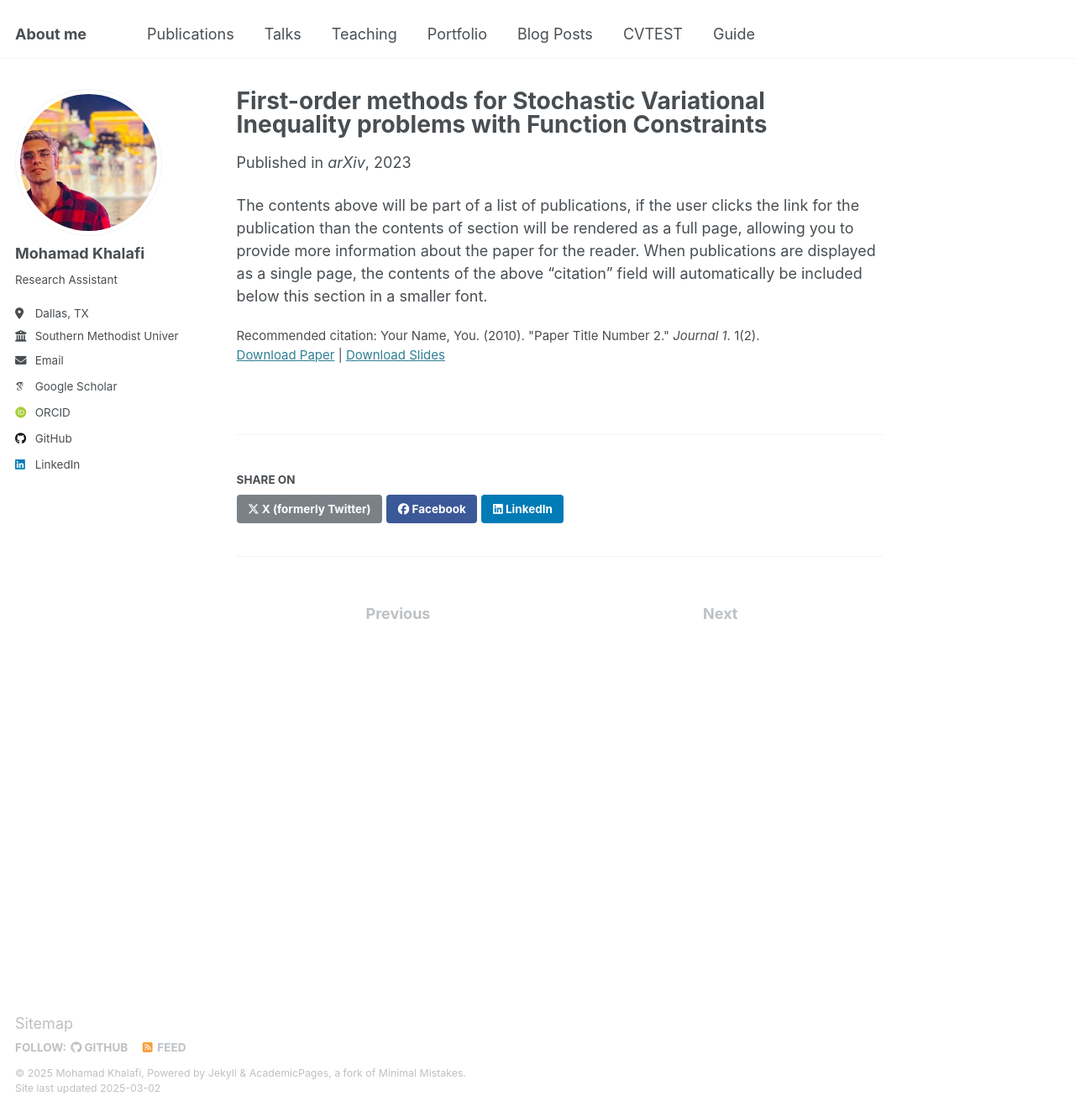
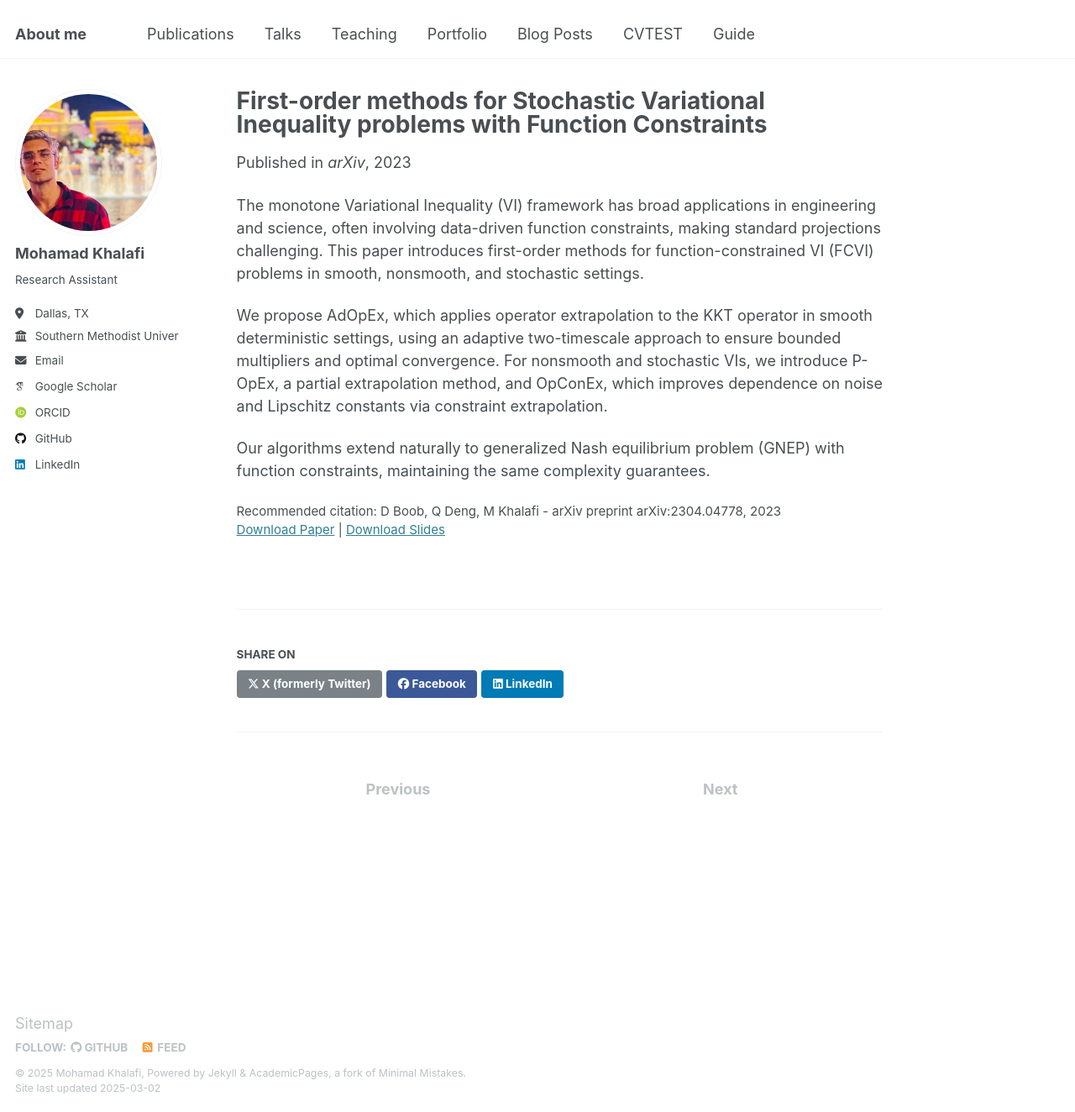
Before and after one commit to Mohammadkhf/mohammadkhf.github.io, a Jekyll site: the page built from _publications/2010-10-01-paper-title-number-2.md, in a window 1280 px wide and 1324 px high. Shown: the whole window at 84% size. Built offline with Jekyll 4.4.1, drawn with Linux system fonts in a browser that asks for light colours; some web fonts are replaced.

Commit message:
Update 2010-10-01-paper-title-number-2.md

```diff
--- a/_publications/2010-10-01-paper-title-number-2.md
+++ b/_publications/2010-10-01-paper-title-number-2.md
@@ -7,8 +7,12 @@ excerpt: 'This paper was done during my second year in PhD'
 date: 2023-4-10
 venue: 'arXiv'
 slidesurl: 'http://mohammadkhf.github.io/files/FCVI.pdf'
-paperurl: 'http://academicpages.github.io/files/paper2.pdf'
-citation: 'Your Name, You. (2010). &quot;Paper Title Number 2.&quot; <i>Journal 1</i>. 1(2).'
+paperurl: 'http://mohammadkhf.github.io/files/FCVIpaper.pdf'
+citation: 'D Boob, Q Deng, M Khalafi - arXiv preprint arXiv:2304.04778, 2023'
 ---
 
-The contents above will be part of a list of publications, if the user clicks the link for the publication than the contents of section will be rendered as a full page, allowing you to provide more information about the paper for the reader. When publications are displayed as a single page, the contents of the above "citation" field will automatically be included below this section in a smaller font.
+The monotone Variational Inequality (VI) framework has broad applications in engineering and science, often involving data-driven function constraints, making standard projections challenging. This paper introduces first-order methods for function-constrained VI (FCVI) problems in smooth, nonsmooth, and stochastic settings.
+
+We propose AdOpEx, which applies operator extrapolation to the KKT operator in smooth deterministic settings, using an adaptive two-timescale approach to ensure bounded multipliers and optimal convergence. For nonsmooth and stochastic VIs, we introduce P-OpEx, a partial extrapolation method, and OpConEx, which improves dependence on noise and Lipschitz constants via constraint extrapolation.
+
+Our algorithms extend naturally to generalized Nash equilibrium problem (GNEP) with function constraints, maintaining the same complexity guarantees.
```
